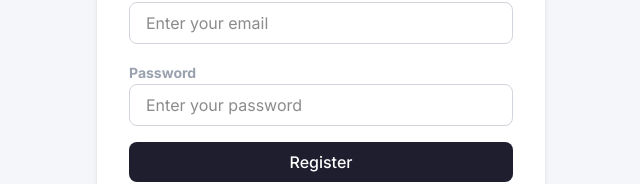
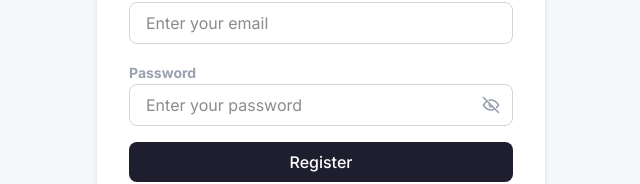
Before and after one commit to mhmdshameer/learner, a Next.js app: page /register in a window 1280 px wide. Shown: the part 411-595 px from the top of the page, without its empty margins (319-959 px from the left). Built offline with nearby package versions, Linux system fonts and the light colour scheme.

Commit message:
eye off on in register

```diff
--- a/app/(authentication)/register/page.tsx
+++ b/app/(authentication)/register/page.tsx
@@ -1,27 +1,33 @@
-"use client"
+"use client";
 
 import Link from "next/link";
 import { useState } from "react";
+import { TbEye, TbEyeOff } from "react-icons/tb";
 
 export default function Register() {
   const [data, setData] = useState({
     name: "",
     email: "",
     password: "",
-  })
+  });
   const [showPassword, setShowPassword] = useState(false);
 
   const handleSubmit = (e: React.FormEvent<HTMLFormElement>) => {
     e.preventDefault();
     console.log(data);
-  }
+  };
   return (
     <div className="min-h-screen flex items-center justify-center bg-[#f4f6fa]">
       <div className="w-full max-w-md bg-white rounded-lg shadow-md p-8">
         <h1 className="text-2xl font-bold text-center mb-6 text-[#1e1e2f]">
           Register
         </h1>
-        <p className="text-sm text-center text-gray-400 mb-6">If you already have an account, please <Link href="/login" className="text-blue-500">login</Link></p>
+        <p className="text-sm text-center text-gray-400 mb-6">
+          If you already have an account, please{" "}
+          <Link href="/login" className="text-blue-500">
+            login
+          </Link>
+        </p>
         <form className="space-y-4" onSubmit={handleSubmit}>
           <label htmlFor="name" className="font-bold text-sm text-gray-400">
             Name
@@ -32,7 +38,7 @@ export default function Register() {
             className="w-full px-4 py-2 border border-gray-300 rounded-lg focus:outline-none focus:ring-2 focus:ring-[#1e1e2f]"
             placeholder="Enter your name"
             value={data.name}
-            onChange={(e) => setData({...data, name: e.target.value})}
+            onChange={(e) => setData({ ...data, name: e.target.value })}
             required
           />
           <label htmlFor="email" className="font-bold text-sm text-gray-400">
@@ -44,22 +50,38 @@ export default function Register() {
             className="w-full px-4 py-2 border border-gray-300 rounded-lg focus:outline-none focus:ring-2 focus:ring-[#1e1e2f]"
             placeholder="Enter your email"
             value={data.email}
-            onChange={(e)=> setData({...data,email: e.target.value})}
+            onChange={(e) => setData({ ...data, email: e.target.value })}
             required
           />
           <label htmlFor="password" className="font-bold text-sm text-gray-400">
             Password
           </label>
+          <div className="relative">
             <input
-            type="password"
+              type={showPassword ? "text" : "password"}
               id="password"
               className="w-full px-4 py-2 border border-gray-300 rounded-lg focus:outline-none focus:ring-2 focus:ring-[#1e1e2f]"
               placeholder="Enter your password"
               value={data.password}
-            onChange={(e)=> setData({...data,password: e.target.value})}
+              onChange={(e) => setData({ ...data, password: e.target.value })}
               required
             />
-          <button type="submit" className="w-full py-2 rounded-lg bg-[#1e1e2f] text-white font-medium">
+            <button
+              type="button"
+              className="absolute right-3 top-1/2 -translate-y-1/2 text-gray-400 hover:text-gray-600"
+              onClick={() => setShowPassword(!showPassword)}
+            >
+              {showPassword ? (
+                <TbEye className="w-5 h-5" />
+              ) : (
+                <TbEyeOff className="w-5 h-5" />
+              )}
+            </button>
+          </div>
+          <button
+            type="submit"
+            className="w-full py-2 rounded-lg bg-[#1e1e2f] text-white font-medium"
+          >
             Register
           </button>
         </form>
```
Lines whose indentation alone changed are shown as unchanged.
